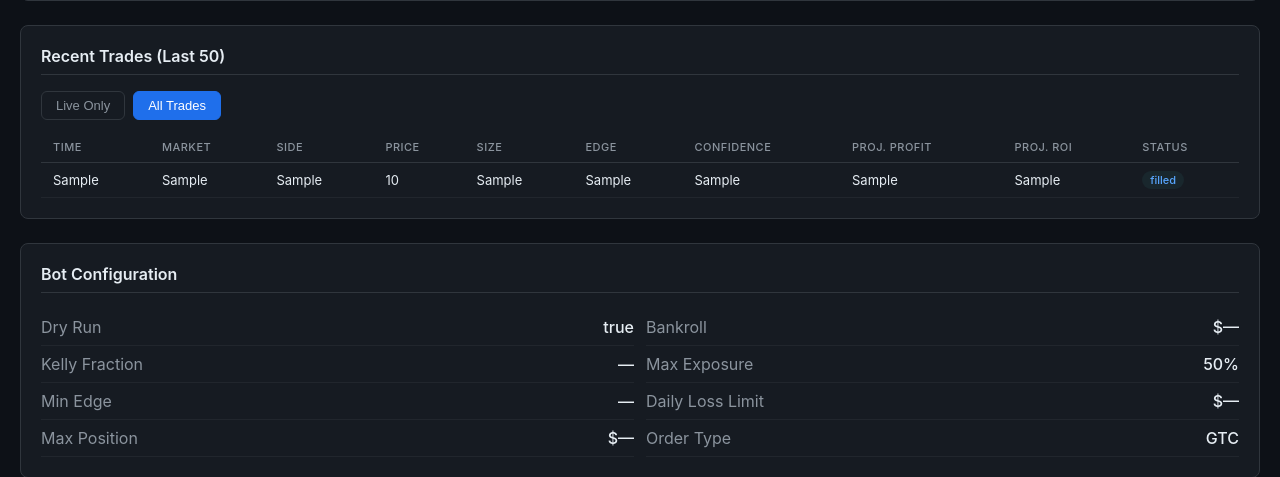
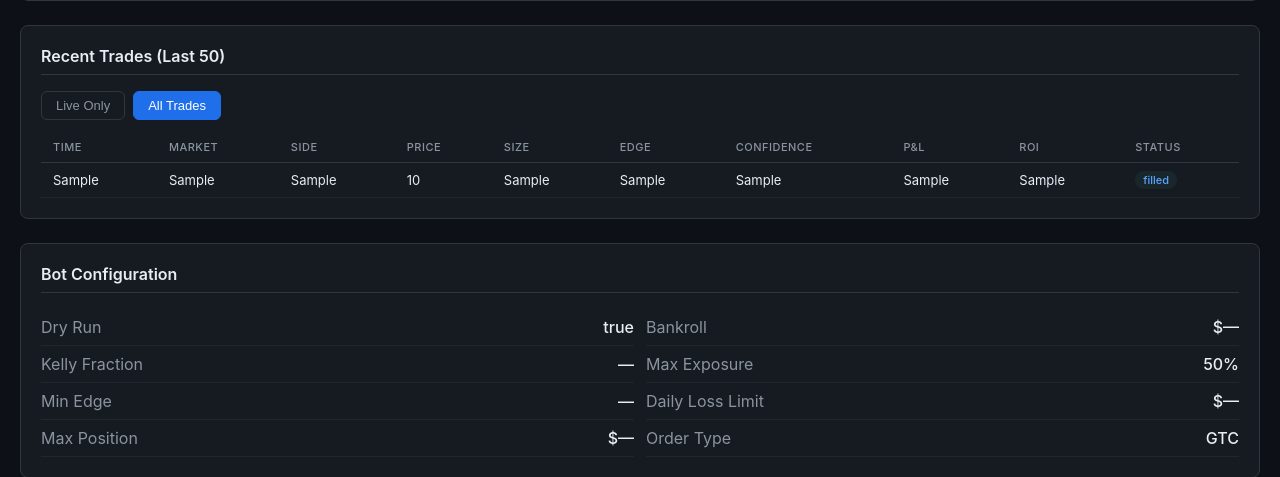
Before and after one commit to CAIOdaigle/polymarket-bot, a Flask app: template src/dashboard/templates/dashboard.html in a window 1280 px wide. Shown: the part 745-1222 px from the top of the page. Run offline with Flask 3, Linux system fonts and the light colour scheme; the template is opened without the code that fills it: most values are stand-ins (such as "Sample title", 1, 10 or a date in 2020).

Commit message:
Dashboard: replace projected profit with actual P&L on exit trades
Removed speculative projected profit/ROI columns. Now shows actual
realized P&L and ROI only for EXIT trades by looking up the entry
price for the same condition_id. Entry/open trades show "—" since
they haven't been closed yet. P&L is color-coded green/red.

Co-Authored-By: Claude Opus 4.6 <noreply@anthropic.com>

```diff
--- a/src/dashboard/app.py
+++ b/src/dashboard/app.py
@@ -106,22 +106,61 @@ def _get_recent_trades(limit: int = 50) -> list[dict]:
             else:
                 t["size_display"] = "—"
 
-            # Projected profit: if correct, payout is $1/share - cost
-            if price > 0 and price < 1 and shares > 0:
-                profit_usd = shares * (1.0 - price)  # payout - cost
-                profit_pct = (1.0 - price) / price * 100  # ROI %
-                t["proj_profit_usd"] = f"${profit_usd:.2f}"
-                t["proj_profit_pct"] = f"{profit_pct:.0f}%"
-            else:
-                t["proj_profit_usd"] = "—"
-                t["proj_profit_pct"] = "—"
+            # Actual P&L: only computed for EXIT trades
+            t["actual_pnl"] = "—"
+            t["actual_roi"] = "—"
+            t["pnl_class"] = ""
 
             trades.append(t)
+
+        # Second pass: compute actual P&L for EXIT trades by looking up entry prices
+        _enrich_exit_pnl(conn, trades)
+
         return trades
     except Exception:
         return []
     finally:
         conn.close()
+
+
+def _enrich_exit_pnl(conn, trades: list[dict]) -> None:
+    """For each EXIT trade, find its entry and compute actual P&L."""
+    # Cache: condition_id → entry avg price (from the most recent BUY for that condition)
+    entry_cache: dict[str, float] = {}
+
+    for t in trades:
+        raw_side = (t.get("side") or "").upper()
+        if not raw_side.startswith("SELL"):
+            continue
+
+        cond_id = t.get("condition_id")
+        if not cond_id:
+            continue
+
+        # Look up entry price for this condition
+        if cond_id not in entry_cache:
+            row = conn.execute(
+                """SELECT price FROM orders
+                   WHERE condition_id = ? AND side NOT LIKE 'SELL%'
+                   ORDER BY placed_at DESC LIMIT 1""",
+                (cond_id,),
+            ).fetchone()
+            entry_cache[cond_id] = row["price"] if row else 0
+
+        entry_price = entry_cache[cond_id]
+        exit_price = t.get("price") or 0
+        shares = t.get("size") or 0
+
+        if entry_price > 0 and exit_price > 0 and shares > 0:
+            # For YES positions: sold at exit_price, bought at entry_price
+            # For NO positions: same logic — we track cost basis vs sell price
+            pnl_usd = (exit_price - entry_price) * shares
+            cost_basis = entry_price * shares
+            roi_pct = (pnl_usd / cost_basis * 100) if cost_basis > 0 else 0
+
+            t["actual_pnl"] = f"${pnl_usd:+.2f}"
+            t["actual_roi"] = f"{roi_pct:+.1f}%"
+            t["pnl_class"] = "green" if pnl_usd >= 0 else "red"
 
 
 def _get_daily_pnl() -> list[dict]:
--- a/src/dashboard/templates/dashboard.html
+++ b/src/dashboard/templates/dashboard.html
@@ -228,8 +228,8 @@
                     <th>Size</th>
                     <th>Edge</th>
                     <th>Confidence</th>
-                    <th>Proj. Profit</th>
-                    <th>Proj. ROI</th>
+                    <th>P&L</th>
+                    <th>ROI</th>
                     <th>Status</th>
                 </tr>
             </thead>
@@ -247,8 +247,8 @@
                     <td>{{ t.size_display }}</td>
                     <td>{{ t.edge_pct }}</td>
                     <td>{{ t.conf_fmt }}</td>
-                    <td class="green">{{ t.proj_profit_usd }}</td>
-                    <td class="green">{{ t.proj_profit_pct }}</td>
+                    <td class="{{ t.pnl_class }}">{{ t.actual_pnl }}</td>
+                    <td class="{{ t.pnl_class }}">{{ t.actual_roi }}</td>
                     <td>
                         <span class="badge
                             {% if t.status == 'dry_run' %}badge-dry
```
